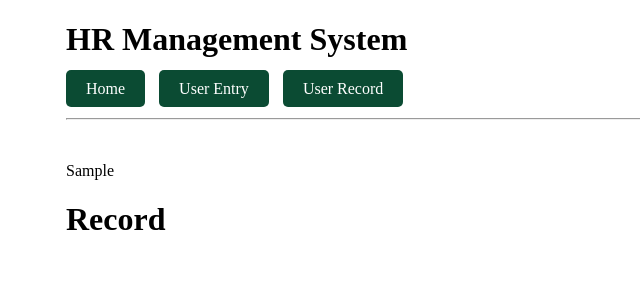
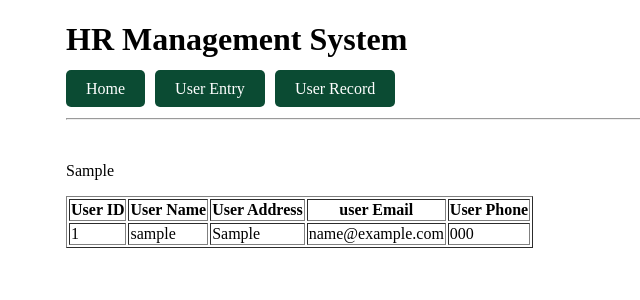
Before and after one commit to skltoha/form_design, a Django app: template templates/record.html in a window 1280 px wide. Shown: the top 300 px of the page, without its empty margins (0-640 px from the left). Run offline with Django 3.2, Linux system fonts and the light colour scheme; the template is opened without the code that fills it: most values are stand-ins (such as "Sample title", 1, 10 or a date in 2020).

Commit message:
all record page update

```diff
--- a/main/views.py
+++ b/main/views.py
@@ -45,7 +45,8 @@ def userStore(request):
 
 
 def userRecord(request):
-    return render(request, 'record.html')
+    data = userDetails.objects.all()
+    return render(request, 'record.html', {'data': data})
 
 
 
--- a/static/css/style.css
+++ b/static/css/style.css
@@ -64,14 +64,21 @@ input[type="submit"]:hover {
   background-color: green;
   color: #ffffff;
 }
-
+ul {
+  list-style: none;
+  display: flex;
+  padding-inline-start: 0;
+}
+li {
+  float: left;
+  margin-right: 10px;
+}
 a {
   cursor: pointer;
   text-decoration: none;
   color: #ffffff;
   padding: 10px 20px;
   background-color: rgb(11, 75, 51);
-  margin-right: 10px;
   border-radius: 5px;
   text-transform: capitalize;
 }
@@ -81,3 +88,7 @@ a:hover {
 hr {
   margin-top: 20px;
 }
+
+.table-area {
+  margin-inline: auto;
+}
--- a/templates/base.html
+++ b/templates/base.html
@@ -12,9 +12,13 @@
   <body>
     <div class="container">
       <h1>HR Management System</h1>
-      <a href="{% url 'user-home' %}">Home</a>
-      <a href="{% url 'user-form' %}">User Entry</a>
-      <a href="{% url 'user-record' %}">User Record</a>
+      <nav>
+        <ul>
+          <li><a href="{% url 'user-home' %}">Home</a></li>
+          <li><a href="{% url 'user-form' %}">User Entry</a></li>
+          <li><a href="{% url 'user-record' %}">User Record</a></li>
+        </ul>
+      </nav>
       <hr />
       <br />
       <p>{{ my_value }}</p>
--- a/templates/record.html
+++ b/templates/record.html
@@ -3,7 +3,26 @@
 {% block title %}Record{% endblock title %}
 {% block template %}
 <div class="container">
-  <h1>Record</h1>
+
+<div class="table-area">
+  <table border="1">
+    <thead>
+      <th>User ID</th>
+      <th>User Name</th>
+      <th>User Address</th>
+      <th>user Email</th>
+      <th>User Phone</th>
+    </thead>
+    {% for k in data  %}
+      <tr>
+          <td>{{k.user_id}}</td>
+          <td>{{k.user_name}}</td>
+          <td>{{k.user_add}}</td>
+          <td>{{k.user_email}}</td>
+          <td>{{k.user_phone}}</td>
+      </tr>
+      {% endfor %}
 </div>
+
 </div>
 {% endblock template %}
```
